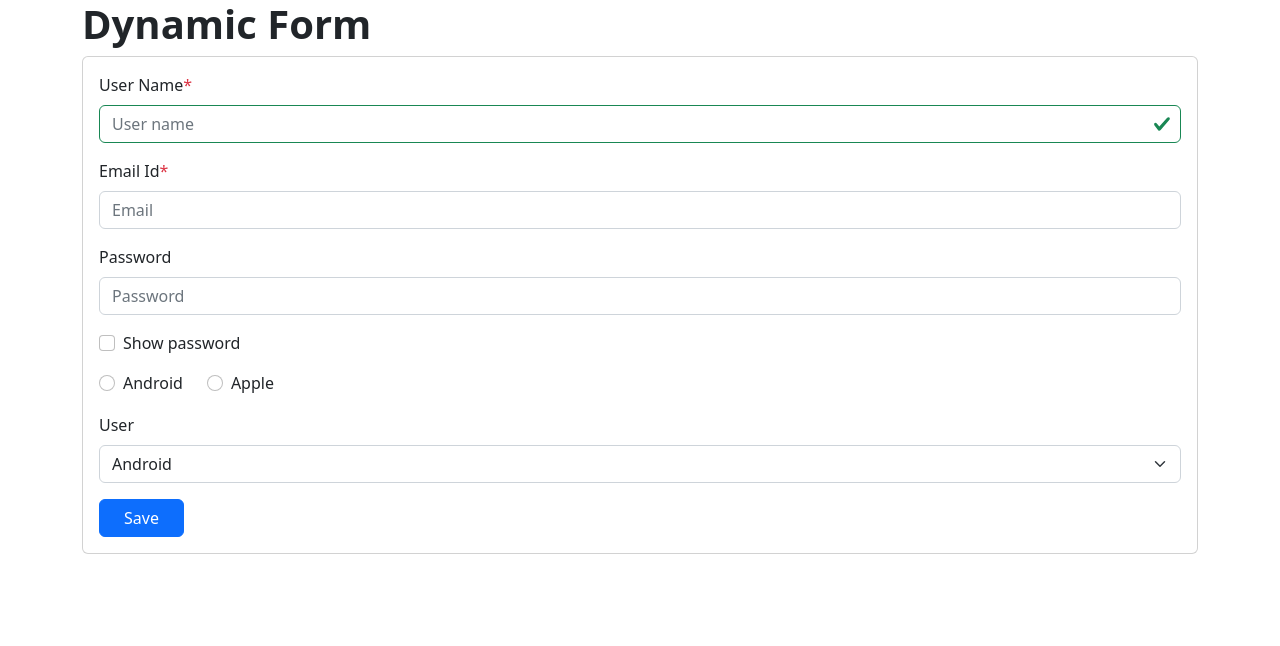
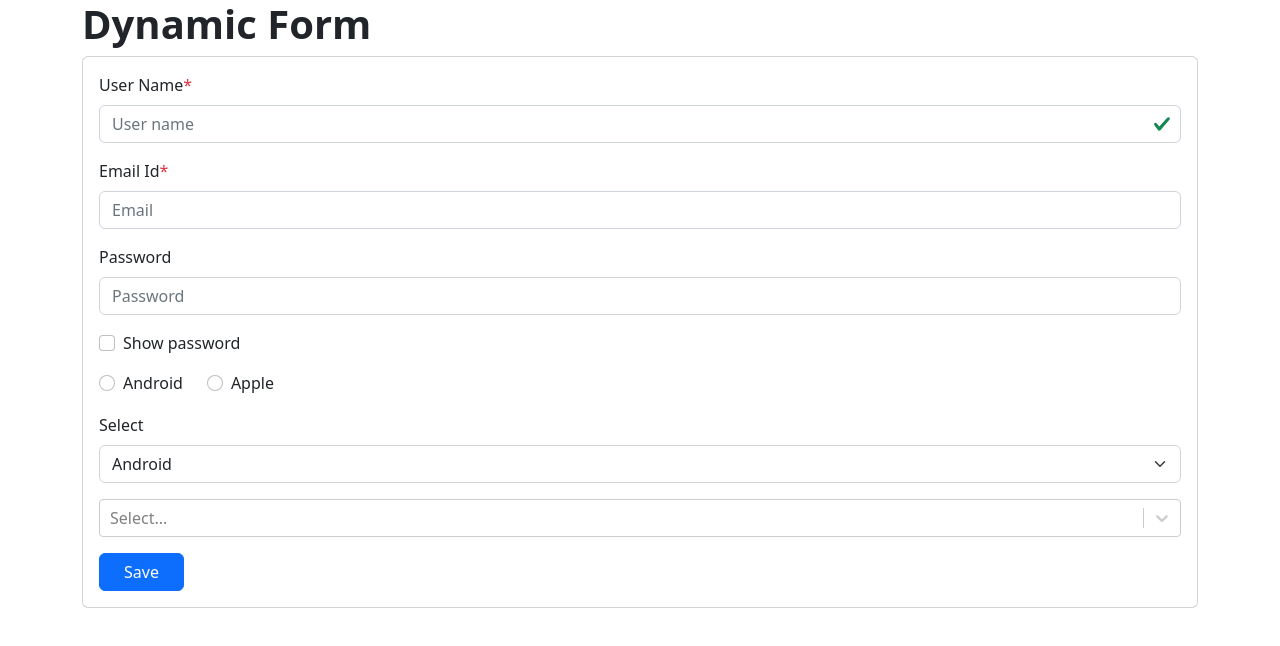
Before and after one commit to techyvino/vite-form-proviter, a React (Vite) app: page / in a window 1280 px wide. Shown: the top 646 px of the page. Built offline with nearby package versions, Linux system fonts and the light colour scheme.

Commit message:
react select

```diff
--- a/package.json
+++ b/package.json
@@ -16,6 +16,7 @@
     "react": "^18.2.0",
     "react-dom": "^18.2.0",
     "react-hook-form": "^7.37.0",
+    "react-select": "^5.5.0",
     "sass": "^1.55.0",
     "yarn": "^1.22.19",
     "yup": "^0.32.11"
--- a/src/App.tsx
+++ b/src/App.tsx
@@ -17,13 +17,7 @@ const App = () => {
       type: 'text',
       placeholder: 'User name',
       disabled: false,
-      inputStyleProps: {
-        borderColor: '#198754',
-        backgroundImage: `url(${Tick})`,
-        backgroundRepeat: "no-repeat",
-        backgroundPosition: "right calc(0.375em + 0.1875rem) center",
-        backgroundSize: 'calc(0.75em + 0.375rem) calc(0.75em + 0.375rem)'
-      },
+      icon: Tick,
       validations: {
         required: true,
       }
@@ -56,10 +50,28 @@ const App = () => {
       disabled: false,
     },
     {
-      name: 'user',
-      label: 'User',
-      options: ["Android", "Apple"],
+      name: 'select',
+      label: 'Select',
+      options: [{
+        value: 'android',
+        label: 'Android',
+      }, {
+        value: 'apple',
+        label: 'Apple',
+      }],
       type: 'normalSelect',
+    },
+    {
+      name: 'react-select',
+      label: 'React Select',
+      options: [{
+        value: 'android',
+        label: 'Android',
+      }, {
+        value: 'apple',
+        label: 'Apple',
+      }],
+      type: 'select',
     }
   ];
 
@@ -74,6 +86,12 @@ const App = () => {
     username: yup.string(),
     password: yup.string().min(8),
     email: yup.string().email(),
+    ["react-select"]: yup.array().of(
+      yup.object().shape({
+        value: yup.string(),
+        label: yup.boolean(),
+      })
+    ).required()
   }).required();
 
   const form = useForm({
--- a/src/components/Forms/FormInputs.tsx
+++ b/src/components/Forms/FormInputs.tsx
@@ -1,9 +1,12 @@
+import { Controller } from 'react-hook-form';
+import Select from 'react-select';
+
 export const Input = ({
     name,
     type,
     label,
     icon = "",
-    iconProps = {},
+    iconStyles = {},
     validations,
     form,
     className = "mb-3",
@@ -16,6 +19,14 @@ export const Input = ({
         formState: { errors },
     } = form;
 
+    const iconStyle = {
+        backgroundImage: `url(${icon})`,
+        backgroundRepeat: "no-repeat",
+        backgroundPosition: "right calc(0.375em + 0.1875rem) center",
+        backgroundSize: 'calc(0.75em + 0.375rem) calc(0.75em + 0.375rem)',
+        ...iconStyles
+    }
+
     return (
         <div className={`Icon-inside ${className}`}>
             <label htmlFor={name} className="form-label" {...labelProps}>
@@ -25,17 +36,14 @@ export const Input = ({
                 )}
             </label>
             <input
-                className={`icon_tick form-control ${icon ? "ps-5" : ""}`}
+                className={`form-control`}
                 type={type}
                 id={name}
-                style={inputStyleProps}
+                style={icon ? iconStyle : inputStyleProps}
                 {...register(name, { ...validations })}
                 {...rest}
                 aria-invalid={errors[name] ? "true" : "false"}
             />
-            <span {...iconProps}>
-                <i className={`icon ${icon}`} />
-            </span>
             {errors?.[name] && (
                 <p className="text-danger mt-1">
                     {errors[name]?.message?.toString() || "This field is required."}
@@ -160,15 +168,15 @@ export const NormalSelectInput = ({
                     {...rest}
                 >
                     {Array.isArray(options) &&
-                        options.map((value, idx) => (
+                        options.map((option, idx) => (
                             <option
                                 key={`options_${idx}`}
-                                id={value}
+                                id={option?.value}
                                 className=""
-                                value={value}
+                                value={option?.value}
                                 {...register(name, { ...validations })}
                             >
-                                {value}
+                                {option?.label}
                             </option>
                         ))}
                 </select>
@@ -181,3 +189,42 @@ export const NormalSelectInput = ({
         </>
     );
 };
+
+export const ReactSelectInput = ({
+    name,
+    options,
+    validations,
+    form,
+    className = "mb-3",
+    ...rest
+}: any) => {
+    const {
+        control,
+        formState: { errors },
+    } = form;
+
+    return (
+        <>
+            <Controller
+                name={name}
+                control={control}
+                render={({ field }: any) => {
+                    return <Select
+                        {...field}
+                        className={`react-select ${errors[name] ? "error" : ""} ${className}`}
+                        classNamePrefix="select"
+                        name={name}
+                        options={options || []}
+                        isMulti
+                        {...rest}
+                    />
+                }}
+            />
+            {errors?.[name] && (
+                <p className="text-danger mt-1">
+                    {errors[name]?.message?.toString() || "This field is required."}
+                </p>
+            )}
+        </>
+    );
+};
--- a/src/components/Forms/SelectField.tsx
+++ b/src/components/Forms/SelectField.tsx
@@ -1,4 +1,4 @@
-import { CheckBoxInput, Input, NormalSelectInput, RadioInput } from "./FormInputs";
+import { CheckBoxInput, Input, NormalSelectInput, RadioInput, ReactSelectInput } from "./FormInputs";
 import './formStyles.scss'
 
 export const formTypes = {
@@ -12,6 +12,7 @@ export const formTypes = {
     checkbox: 'checkbox',
     radio: 'radio',
     normalSelect: 'normalSelect',
+    select: 'select',
 }
 
 const SelectField = (props: any) => {
@@ -30,6 +31,8 @@ const SelectField = (props: any) => {
             return <RadioInput {...props} />
         case formTypes.normalSelect:
             return <NormalSelectInput {...props} />
+        case formTypes.select:
+            return <ReactSelectInput {...props} />
         default:
             return <p className="text-danger">Invalid Field</p>;
     }
--- a/src/components/Forms/formStyles.scss
+++ b/src/components/Forms/formStyles.scss
@@ -1,5 +1,11 @@
 input[aria-invalid="true"] {
-  border: 2px solid #dc3545;
+  border: 2px solid #dc3545 !important;
+}
+
+.react-select.error {
+  .select__control {
+    border: 2px solid #dc3545 !important;
+  }
 }
 
 .Icon-inside {
```
Also changed, not shown: 2 other files (tests, documents, lock files or other folders).
